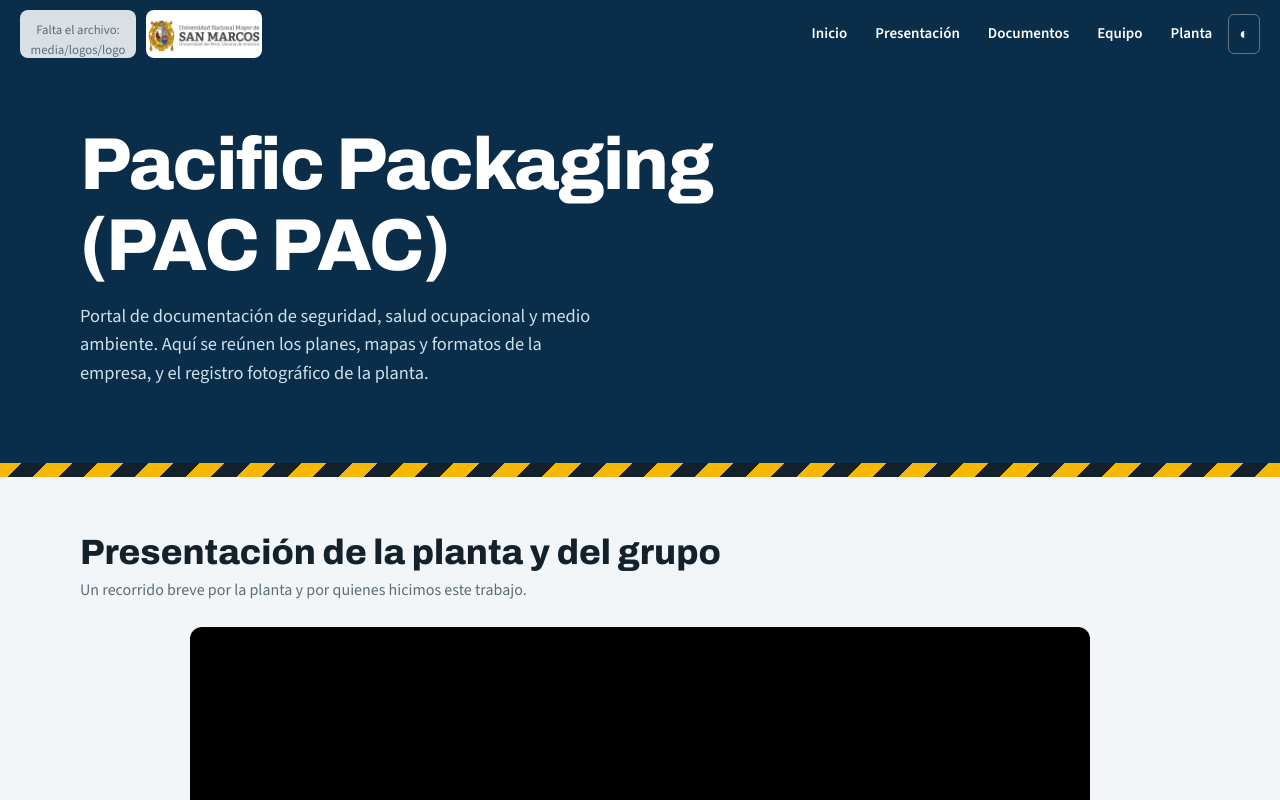
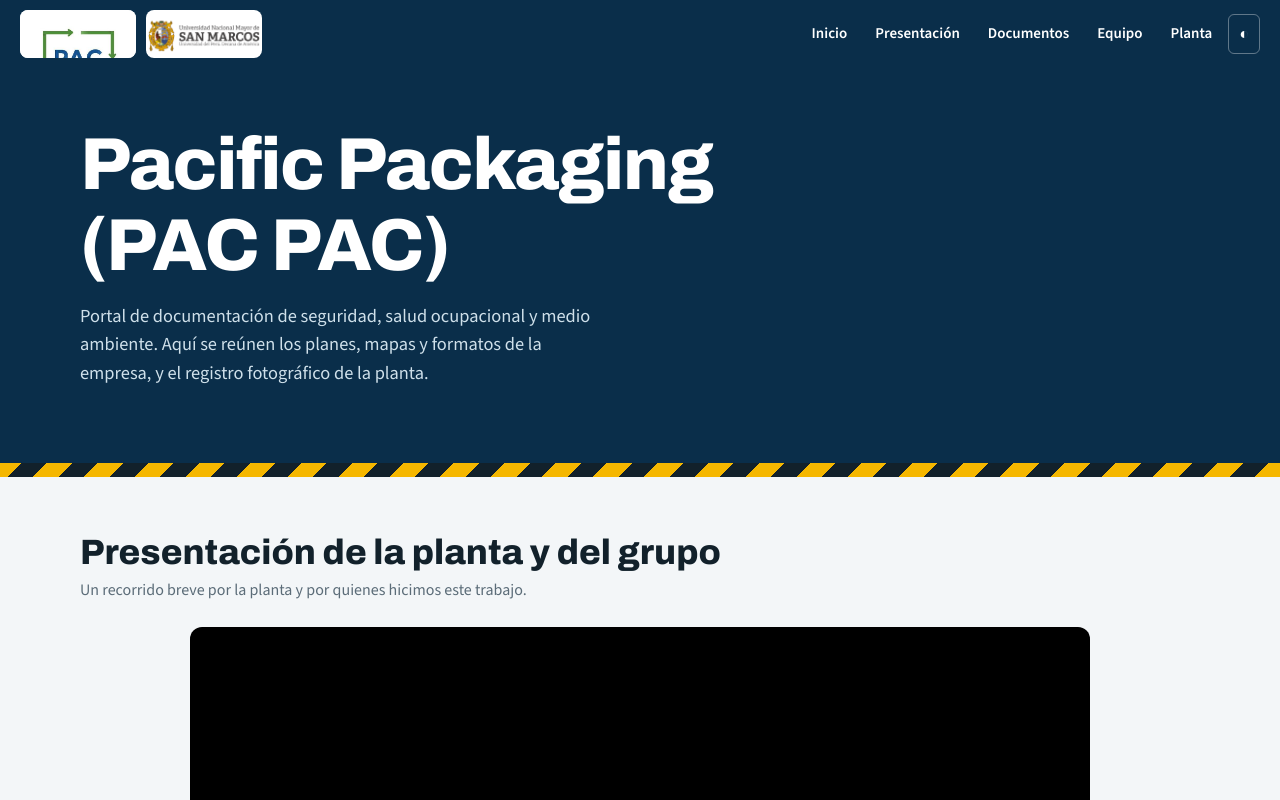
Before and after one commit to MomoFeik/portalpacpacprevencion, a plain HTML site: page index.html in a window 1280 px wide. Shown: the top 800 px of the page. Drawn offline with nearby package versions, Linux system fonts and the light colour scheme.

Commit message:
Update index.html

```diff
--- a/index.html
+++ b/index.html
@@ -124,7 +124,7 @@ var CONFIG = {
   grupo: "",         // ej. "Grupo 3"
   docente: "",       // ej. "Ing. Pérez"
 
-  logoPac: "media/logos/logo-pac.png",
+  logoPac: "media/logos/logo-pac.jpg",
   logoUni: "media/logos/logo-uni.png",
 
   /* Video: usa UNO de los dos.
```
